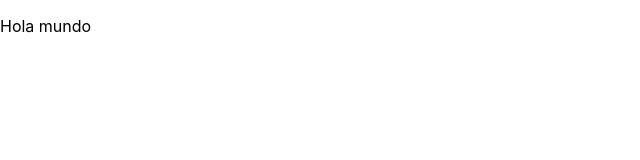
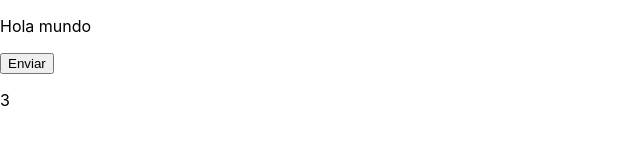
Before and after one commit to 51p50x/mi-app, a React (Create React App) app: page / in a window 1280 px wide. Shown: the top 160 px of the page, without its empty margins (0-640 px from the left). Built offline with nearby package versions, Linux system fonts and the light colour scheme.

Commit message:
changed readme.md

```diff
--- a/src/App.js
+++ b/src/App.js
@@ -1,11 +1,24 @@
 import {Component} from 'react'
 
+class Button extends Component {
+
+}
+
 class App extends Component{
+    state = {valor:3}
     render(){
+        console.log(this.state);
         return(
-            <p>
-                Hola mundo
-            </p>
+            <div>
+                <p>Hola mundo</p>
+                <button
+                    className={`${this.state.valor}`}
+                    onClick={()=> this.setState({valor: 2})}
+                >
+                    Enviar
+                </button>
+                <p>{this.state.valor}</p>
+            </div>
         )
     }
 }
```
Also changed, not shown: 1 other file (tests, documents, lock files or other folders).
